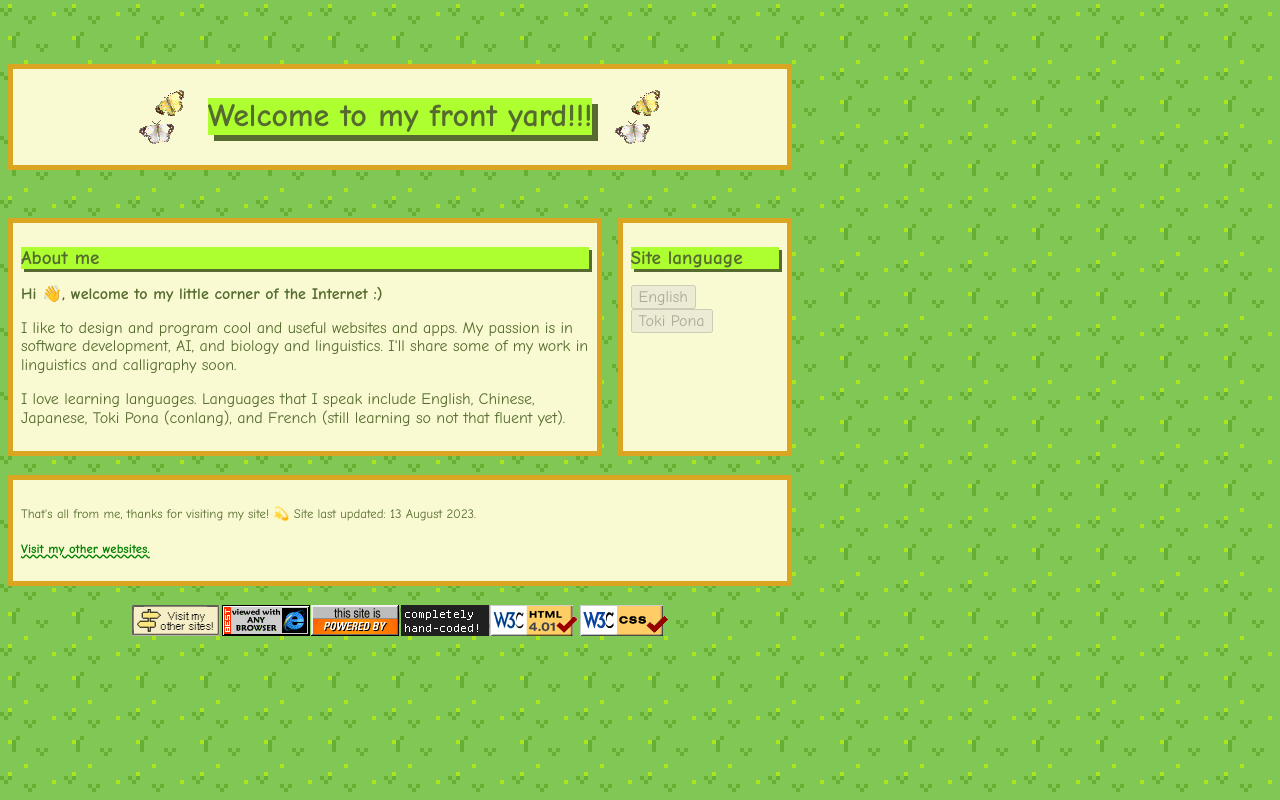
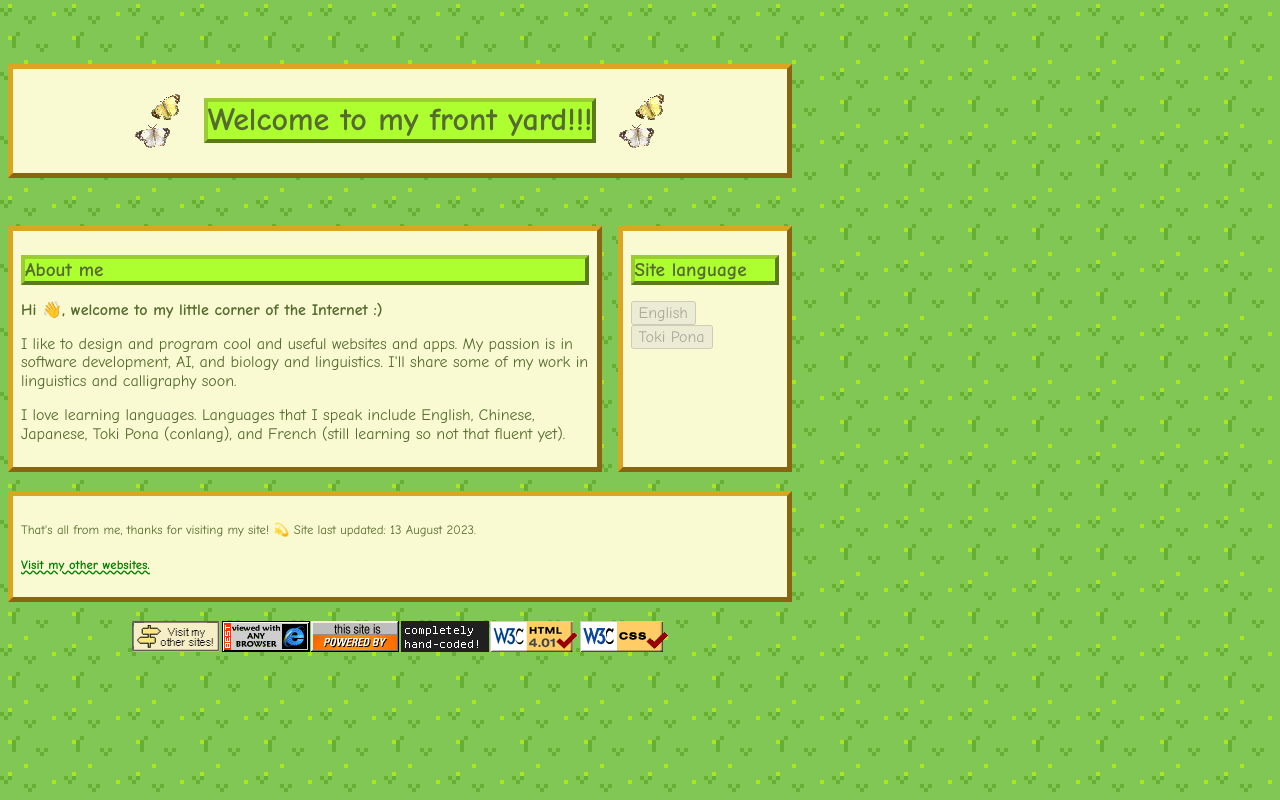
Before and after one commit to cervonwong/frontyard, a website built with Parcel: page index.html in a window 1280 px wide. Built offline with nearby package versions, Linux system fonts and the light colour scheme; some packages are replaced by stand-ins of ours; a web font is replaced by a local one.

Commit message:
Update border styles of boxes and headings

```diff
--- a/index.html
+++ b/index.html
@@ -74,7 +74,7 @@
 
     .box {
       background: lightgoldenrodyellow;
-      border: 5px goldenrod solid;
+      border: 5px goldenrod outset;
       padding: 0.5rem;
       margin-bottom: 1.2rem;
     }
@@ -121,7 +121,7 @@
       font-weight: 600;
       text-align: center;
       background-color: greenyellow;
-      filter: drop-shadow(0.4rem 0.4rem 0 darkolivegreen);
+      border: yellowgreen 0.3rem outset;
       animation: infinite 1s alternate title-bounce linear;
     }
 
@@ -129,7 +129,7 @@
       font-size: 1.2rem;
       font-weight: 600;
       background-color: greenyellow;
-      filter: drop-shadow(0.2rem 0.2rem 0 darkolivegreen);
+      border: yellowgreen 0.3rem outset;
       animation: infinite 1s alternate title-bounce linear;
     }
 
```
